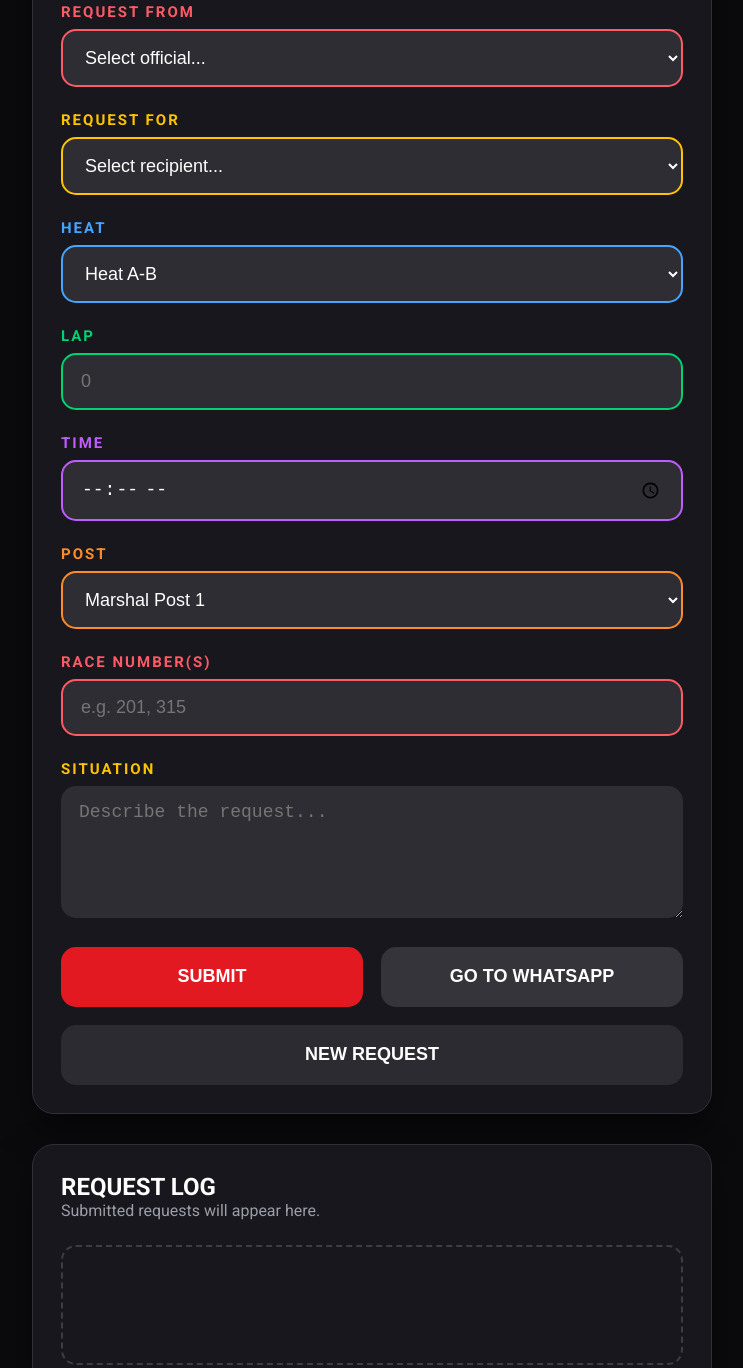
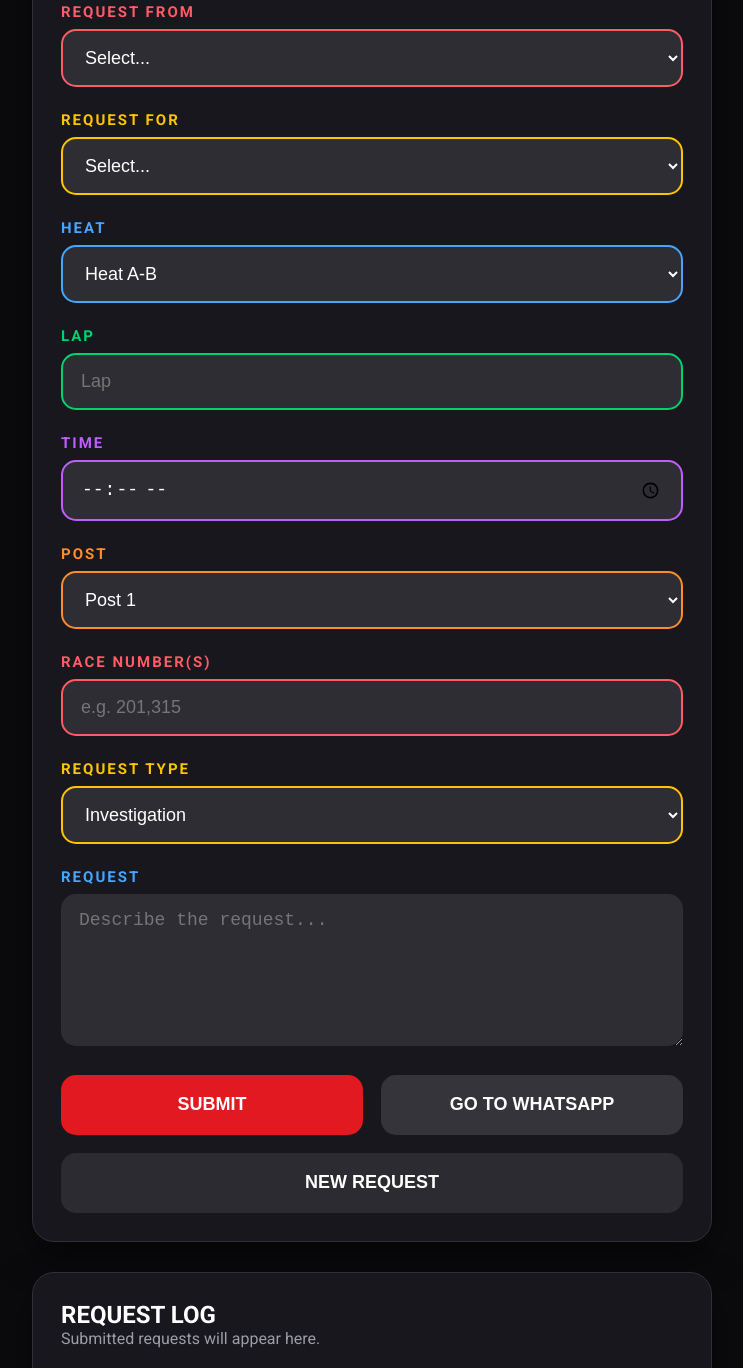
Before and after one commit to daveritzenconsultancy-web/Race-Control-IAME-Series-Benelux, a plain HTML site: page index.html in a window 1280 px wide. Shown: the part 160-1528 px from the top of the page, without its empty margins (268-1011 px from the left). Drawn offline with Linux system fonts and the light colour scheme; a script that the page names is missing.

Commit message:
Update index.html

```diff
--- a/index.html
+++ b/index.html
@@ -1,81 +1,54 @@
 <!DOCTYPE html>
 <html lang="en">
-
 <head>
-
     <meta charset="UTF-8">
     <meta name="viewport" content="width=device-width, initial-scale=1.0">
-
     <title>Race Control Request</title>
 
-    <link rel="stylesheet" href="css/style.css">
-
+    <link rel="preconnect" href="https://fonts.googleapis.com">
     <link href="https://fonts.googleapis.com/css2?family=Roboto:wght@400;500;700;900&display=swap" rel="stylesheet">
 
+    <link rel="stylesheet" href="css/style.css">
 </head>
 
 <body>
 
 <div class="wrapper">
 
-    <section class="card">
+    <div class="card">
 
         <h1>NEW REQUEST</h1>
 
+        <form id="requestForm">
+
             <div class="form-group">
-
-            <label class="red">
-                REQUEST FROM
-            </label>
-
+                <label class="red">REQUEST FROM</label>
                 <select id="requestFrom">
-
-                <option>Select official...</option>
-
+                    <option value="">Select...</option>
                 </select>
-
             </div>
 
             <div class="form-group">
-
-            <label class="yellow">
-                REQUEST FOR
-            </label>
-
+                <label class="yellow">REQUEST FOR</label>
                 <select id="requestFor">
-
-                <option>Select recipient...</option>
-
+                    <option value="">Select...</option>
                 </select>
-
             </div>
 
             <div class="row">
 
                 <div class="form-group half">
-
-                <label class="blue">
-                    HEAT
-                </label>
-
-                <select>
-
+                    <label class="blue">HEAT</label>
+                    <select id="heat">
                         <option>Heat A-B</option>
-
+                        <option>Heat C-D</option>
+                        <option>Final</option>
                     </select>
-
                 </div>
 
                 <div class="form-group half">
-
-                <label class="green">
-                    LAP
-                </label>
-
-                <input
-                        type="number"
-                        placeholder="0">
-
+                    <label class="green">LAP</label>
+                    <input type="number" id="lap" placeholder="Lap">
                 </div>
 
             </div>
@@ -83,101 +56,75 @@
             <div class="row">
 
                 <div class="form-group half">
-
-                <label class="purple">
-                    TIME
-                </label>
-
-                <input type="time">
-
+                    <label class="purple">TIME</label>
+                    <input type="time" id="time">
                 </div>
 
                 <div class="form-group half">
-
-                <label class="orange">
-                    POST
-                </label>
-
-                <select>
-
-                    <option>Marshal Post 1</option>
-
+                    <label class="orange">POST</label>
+                    <select id="post">
+                        <option>Post 1</option>
+                        <option>Post 2</option>
+                        <option>Post 3</option>
+                        <option>Post 4</option>
+                        <option>Post 5</option>
                     </select>
-
                 </div>
 
             </div>
 
             <div class="form-group">
+                <label class="red">RACE NUMBER(S)</label>
+                <input type="text" id="numbers" placeholder="e.g. 201,315">
+            </div>
 
-            <label class="red">
-                RACE NUMBER(S)
-            </label>
+            <div class="form-group">
+                <label class="yellow">REQUEST TYPE</label>
+                <select id="requestType">
+                    <option>Investigation</option>
+                    <option>Black / White Flag</option>
+                    <option>Penalty</option>
+                    <option>Technical</option>
+                    <option>Track Inspection</option>
+                    <option>Other</option>
+                </select>
+            </div>
 
-            <input
-                    type="text"
-                    placeholder="e.g. 201, 315">
+            <div class="form-group">
+                <label class="blue">REQUEST</label>
+                <textarea id="request" rows="6" placeholder="Describe the request..."></textarea>
+            </div>
+
+            <div class="buttonRow">
+                <button type="submit" class="btn btnRed">SUBMIT</button>
+                <button type="button" class="btn btnGrey" id="whatsappButton">
+                    GO TO WHATSAPP
+                </button>
+            </div>
+
+            <button type="reset" class="btn btnDark">
+                NEW REQUEST
+            </button>
+
+        </form>
 
     </div>
 
-        <div class="form-group">
+    <div class="card">
 
-            <label class="yellow">
-                SITUATION
-            </label>
+        <h2>REQUEST LOG</h2>
 
-            <textarea
-                    rows="5"
-                    placeholder="Describe the request..."></textarea>
+        <p class="subtitle">
+            Submitted requests will appear here.
+        </p>
+
+        <div id="requestLog"></div>
 
     </div>
-
-        <div class="buttonRow">
-
-            <button class="btn btnRed">
-
-                SUBMIT
-
-            </button>
-
-            <button class="btn btnGrey">
-
-                GO TO WHATSAPP
-
-            </button>
-
-        </div>
-
-        <button class="btn btnDark">
-
-            NEW REQUEST
-
-        </button>
-
-    </section>
-
-    <section class="card">
-
-        <h2>
-            REQUEST LOG
-        </h2>
-
-        <p class="subtitle">
-
-            Submitted requests will appear here.
-
-        </p>
-
-        <div id="requestLog">
-
-        </div>
-
-    </section>
 
 </div>
 
 <script src="js/script.js"></script>
 
 </body>
-
 </html>
```
Lines whose indentation alone changed are shown as unchanged.
